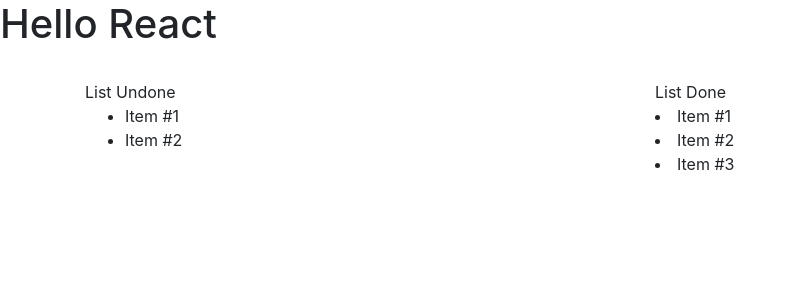
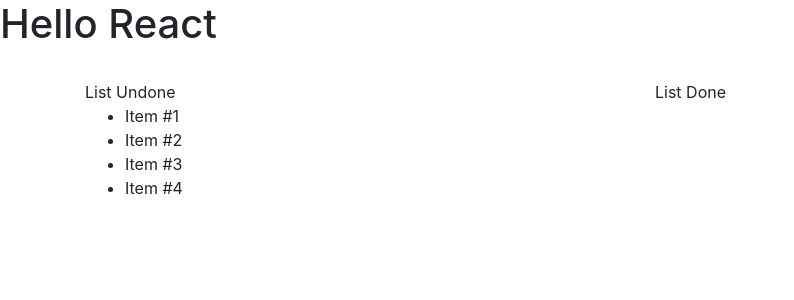
Before and after one commit to abdel20172/Formation-React-TODO-List, a React (Create React App) app in the folder todo/: page / in a window 1280 px wide. Shown: the top 300 px of the page, without its empty margins (0-794 px from the left). Built offline with nearby package versions, Linux system fonts and the light colour scheme.

Commit message:
Composant stateful

```diff
--- a/todo/src/TodoApp.js
+++ b/todo/src/TodoApp.js
@@ -2,6 +2,12 @@
 import React,{Component} from 'react';
 
 export default class TodoApp extends Component{
+    constructor(props){
+        super(props);
+        this.state={
+            items:["Item #1","Item #2","Item #3","Item #4"]
+        };
+    }
     render(){
         return(
         <div className="container">
@@ -10,15 +16,12 @@
                 <div className="col-md-6">
                     List Undone
                     <ul>
-                        <li>Item #1</li>
-                        <li>Item #2</li>
+                        {this.state.items.map(item => <li>{item}</li>)}
                     </ul>
                 </div>
                 <div className="col-md-6">
                     List Done
-                    <li>Item #1</li>
-                    <li>Item #2</li>
-                    <li>Item #3</li>
+
                 </div>
             </div>
         </div>);
```
